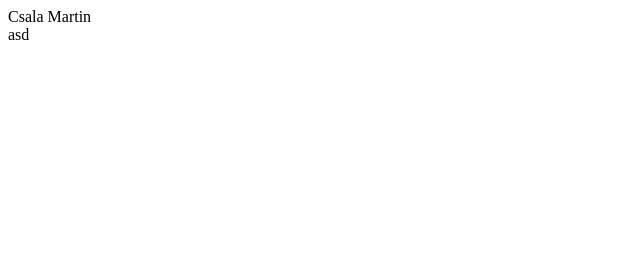
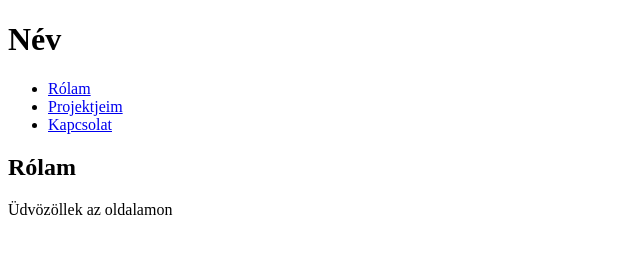
Before and after one commit to Manko-C/portfolio, a plain HTML site: page index.html in a window 1280 px wide. Shown: the whole page, without its empty margins (0-640 px from the left). Drawn offline with Linux system fonts and the light colour scheme.

Commit message:
eddigezvan

```diff
--- a/index.html
+++ b/index.html
@@ -6,7 +6,19 @@
     <title>Portfolio</title>
 </head>
 <body>
-    <div id="CsM">Csala Martin</div>
-    <div>asd</div>
+    <header>
+        <h1>Név</h1>
+        <nav>
+            <ul>
+                <li><a href="#about">Rólam</a></li>
+                <li><a href="#projects">Projektjeim</a></li>
+                <li><a href="#contact">Kapcsolat</a></li>
+            </ul>
+        </nav>
+    </header>
+    <section id="about">
+    <h2>Rólam</h2>
+    <p>Üdvözöllek az oldalamon</p>
+</section>
 </body>
 </html>
```
